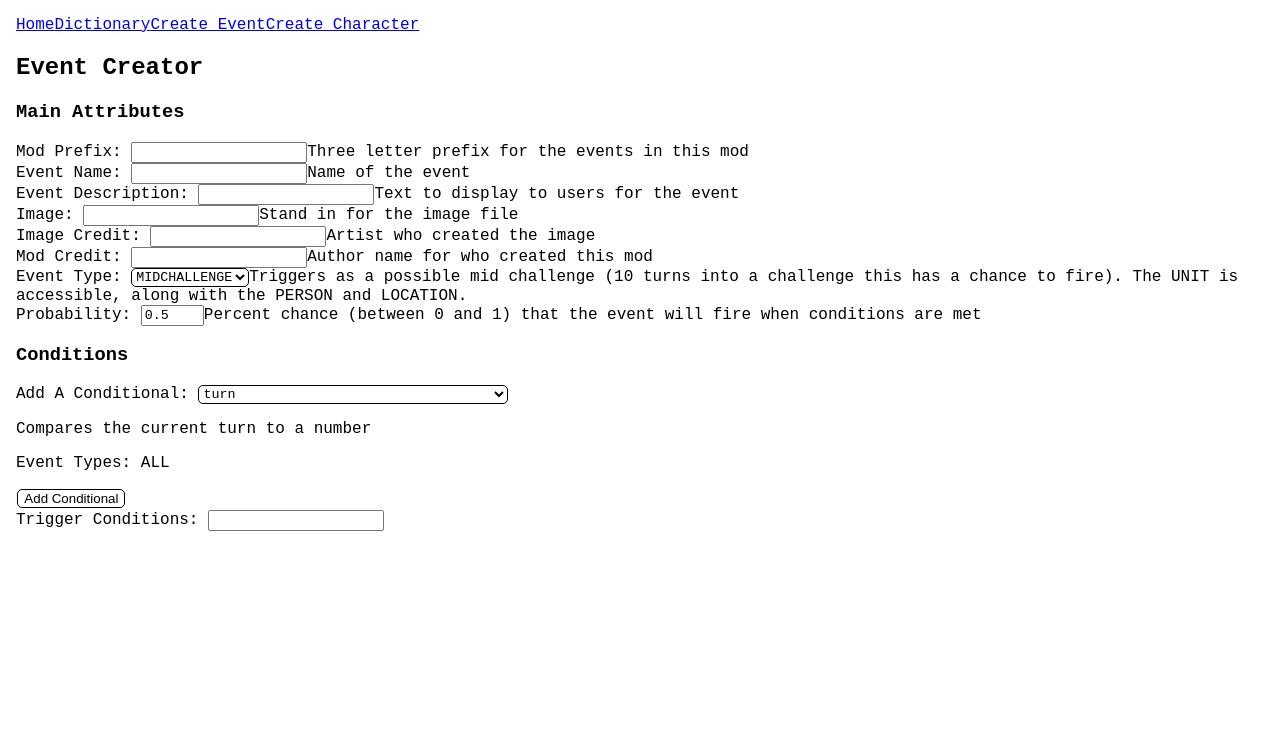
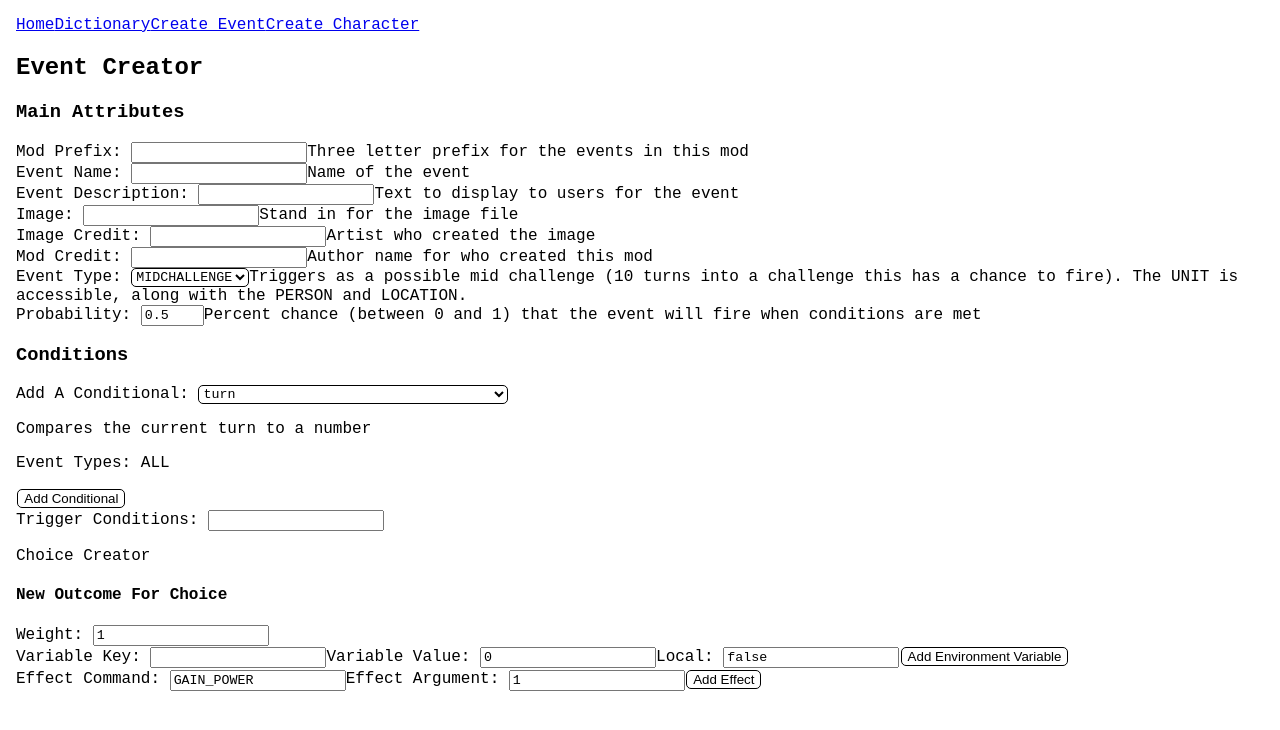
Before and after one commit to brewchetta/forbidden-gods-mod-gui, a React (Create React App) app: page /create-event in a window 1280 px wide. Shown: the top 730 px of the page. Built offline with nearby package versions, Linux system fonts and the light colour scheme; a web font is replaced by a local one.

Commit message:
lots of skeleton and initial code for event creator

```diff
--- a/src/components/EventCreator/EventCreator.js
+++ b/src/components/EventCreator/EventCreator.js
@@ -5,6 +5,7 @@ import { toSnakeCase } from 'utils/string'
 // COMPONENTS //
 import MainAttributes from './EventCreator__MainAttributes'
 import ConditionsSelect from './EventCreator__ConditionsSelect'
+import ChoiceCreator from './EventCreator__ChoiceCreator'
 // CONTEXT //
 import { useModContext } from 'context/ModContext'
 
@@ -26,6 +27,8 @@ function EventCreator() {
     probability: 0.5,
   })
 
+  const [choices, setChoices] = useState([])
+
   // EVENTS //
 
   const handleChangeModName = e => {
@@ -40,6 +43,9 @@ function EventCreator() {
     const newConditionals = eventData.conditionals + `${ eventData.conditionals.length ? ' & ' : '' }(${conditional.name}${conditional.comparable ? ' = ???' : ''})`
     setEventData(prev => ({...prev, conditionals: newConditionals}))
   }
+
+  const handleAddChoice = choice => setChoices(prev => ([...prev, choice]))
+  const handleRemoveChoice = choice => setChoices(prev => prev.filter(c => c !== choice))
 
   // RENDER //
 
@@ -61,6 +67,12 @@ function EventCreator() {
         conditionals={eventData.conditionals}
       />
 
+      <ChoiceCreator
+        choices={choices}
+        handleAddChoice={handleAddChoice}
+        handleRemoveChoice={handleRemoveChoice}
+      />
+
       <br/>
 
       <code>
@@ -75,17 +87,10 @@ export default EventCreator
 
 // what this needs:
 
-  // input to retitle event name etc
-
   // EVENT ATTRIBUTES are:
 
     // id - text prefixed by mod name
     // name - text
     // description - textarea with ability to insert things like pronouns, identifiers
     // image - filename or text - able to upload file to see image
-    // imgCredit - required text
-    // modCredit - username or text
-    // type - dropdown for event types
-    // conditional - conditional builder component
-    // probability - number between 0 and 1
     // choices - should be its own component area
--- /dev/null
+++ b/src/components/EventCreator/EventCreator__ChoiceCreator/ChoiceCreator.js
@@ -0,0 +1,13 @@
+import OutcomeForm from './ChoiceCreator__OutcomeForm'
+
+function ChoiceCreator({choices, handleAddChoice, handleRemoveChoice}) {
+  return (
+    <div>
+      <p>Choice Creator</p>
+
+      <OutcomeForm />
+    </div>
+  )
+}
+
+export default ChoiceCreator
--- /dev/null
+++ b/src/components/EventCreator/EventCreator__ChoiceCreator/ChoiceCreator__OutcomeForm.js
@@ -0,0 +1,137 @@
+import { useState } from 'react'
+import FormInput from 'shared/FormInput'
+
+function OutcomeForm() {
+
+  // STATE //
+
+  const [outcomeData, setOutcomeData] = useState({
+    weight: 1,
+    environment: [],
+    effects: []
+  })
+
+  const [environmentFormData, setEnvironmentFormData] = useState({key: '', value: 0, local: false})
+  const [effectFormData, setEffectFormData] = useState({command: 'GAIN_POWER', argument: '1'})
+
+  // EVENTS //
+
+  const resetEnvironmentFormData = () => setEnvironmentFormData({key: '', value: 0, local: false})
+  const resetEffectFormData = () => setEffectFormData({command: 'GAIN_POWER', argument: 1})
+
+  const addEnvironmentVar = () => {
+    setOutcomeData(prev => ({...prev, environment: [...prev.environment, environmentFormData]}))
+    resetEnvironmentFormData()
+  }
+
+  const addEffect = () => {
+    setOutcomeData(prev => ({...prev, effects: [...prev.effects, effectFormData]}))
+    resetEffectFormData()
+  }
+
+  const removeEnvironmentVar = envVar => {
+    const filteredEnvVars = outcomeData.environment.filter(e => e !== envVar)
+    setOutcomeData(prev => ({...prev, environment: filteredEnvVars}))
+  }
+
+  const removeEffect = effect => {
+    const filteredEffects = outcomeData.effects.filter(e => e !== effect)
+    setOutcomeData(prev => ({...prev, effects: filteredEffects}))
+  }
+
+  const handleOutcomeChange = ({target}) => setOutcomeData(prev => ({...prev, [target.name]: target.value}))
+
+  const handleEnvironmentChange = ({target}) => setEnvironmentFormData(prev => ({...prev, [target.name]: target.value}))
+
+  const handleEffectChange = ({target}) => setEffectFormData(prev => ({...prev, [target.name]: target.value}))
+
+  // RENDER //
+
+  const mappedEnvVars = outcomeData.environment
+    .map(envVar => <p onClick={() => removeEnvironmentVar(envVar)}>key: {envVar.key}, value: {envVar.value}, local: {envVar.local}</p>)
+
+  const mappedEffects = outcomeData.effects
+    .map(effect => <p onClick={() => removeEffect(effect)}>command: {effect.command}, argument: {effect.argument}</p>)
+
+  return (
+    <div>
+
+      <h4>New Outcome For Choice</h4>
+
+      <FormInput
+        name="weight"
+        labelText="Weight: "
+        onChange={handleOutcomeChange}
+        value={outcomeData.weight}
+      />
+
+      <div>
+
+        <FormInput
+          name="key"
+          labelText="Variable Key: "
+          onChange={handleEnvironmentChange}
+          value={environmentFormData.key}
+        />
+
+        <FormInput
+          name="value"
+          labelText="Variable Value: "
+          onChange={handleEnvironmentChange}
+          value={environmentFormData.value}
+        />
+
+        <FormInput
+          name="local"
+          labelText="Local: "
+          onChange={handleEnvironmentChange}
+          value={environmentFormData.local}
+        />
+
+        <button onClick={addEnvironmentVar}>Add Environment Variable</button>
+
+        {mappedEnvVars}
+
+      </div>
+
+      <div>
+
+        <FormInput
+          name="command"
+          labelText="Effect Command: "
+          onChange={handleEffectChange}
+          value={effectFormData.command}
+        />
+
+        <FormInput
+          name="argument"
+          labelText="Effect Argument: "
+          onChange={handleEffectChange}
+          value={effectFormData.argument}
+        />
+
+        <button onClick={addEffect}>Add Effect</button>
+
+        {mappedEffects}
+
+      </div>
+
+
+
+    </div>
+  )
+}
+
+export default OutcomeForm
+
+// {
+//   "weight": 1,
+//   "environment": [
+// 		{ "key": "BRW_SUITABLE_RAT_EVENT", "value": "turn + 40", "local":"False" },
+// 		{ "key": "BRW_NEXT_SUITABLE_EVENT", "value": "turn + 20", "local":"False" }
+//   ],
+//   "effects": [
+//     { "command": "GAIN_INFILTRATION", "argument": "1" },
+//     { "command": "GAIN_GOLD", "argument": "30" }
+//   ]
+// }
--- /dev/null
+++ b/src/components/EventCreator/EventCreator__ChoiceCreator/package.json
@@ -0,0 +1,3 @@
+{
+  "main": "ChoiceCreator.js"
+}
```
Also changed, not shown: src/components/EventCreator/EventCreator__ChoiceCreator/ChoiceCreator__ChoiceForm.js (added, +18 -0 lines), src/components/EventCreator/EventCreator__ChoiceCreator/ChoiceCreator__ChoicesDisplay.js (added).
